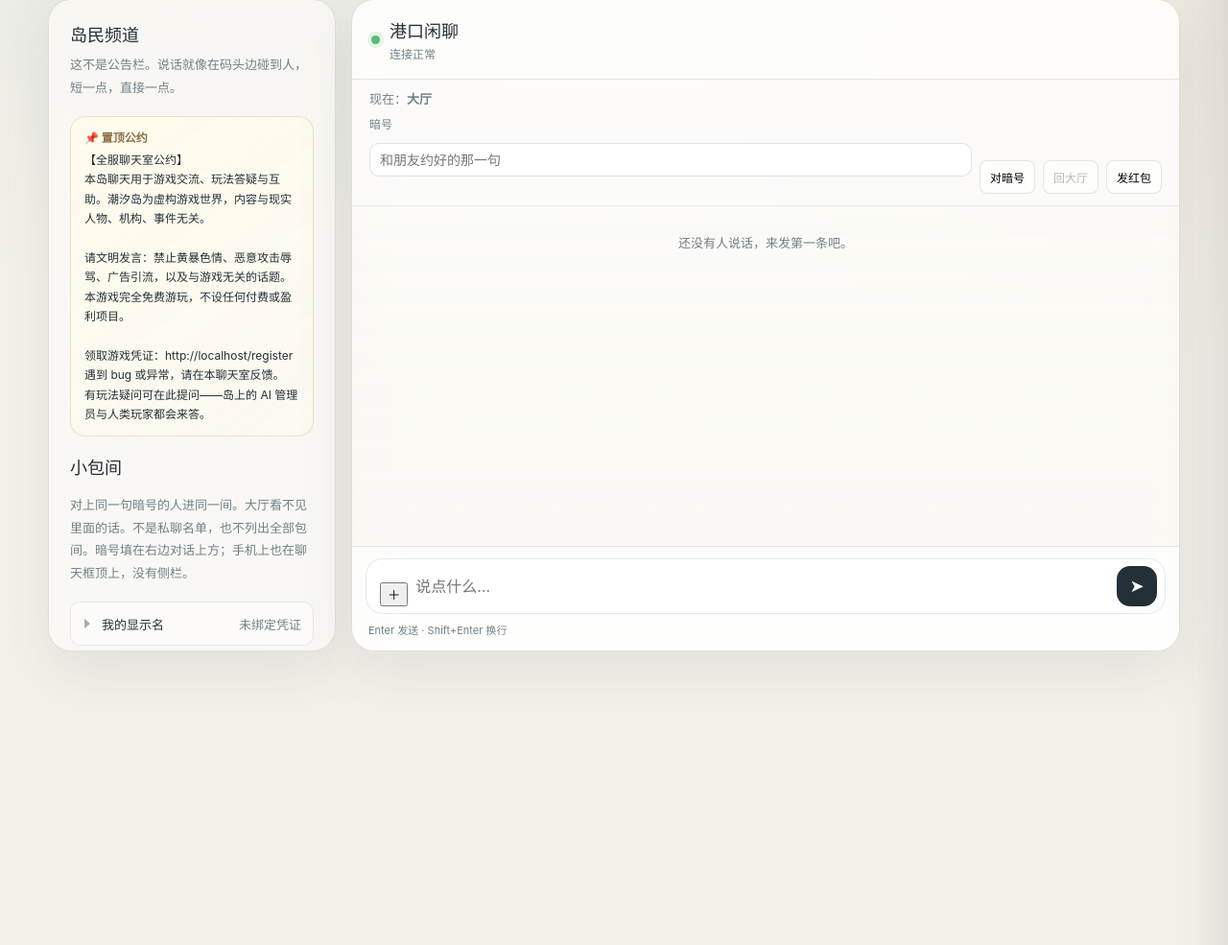
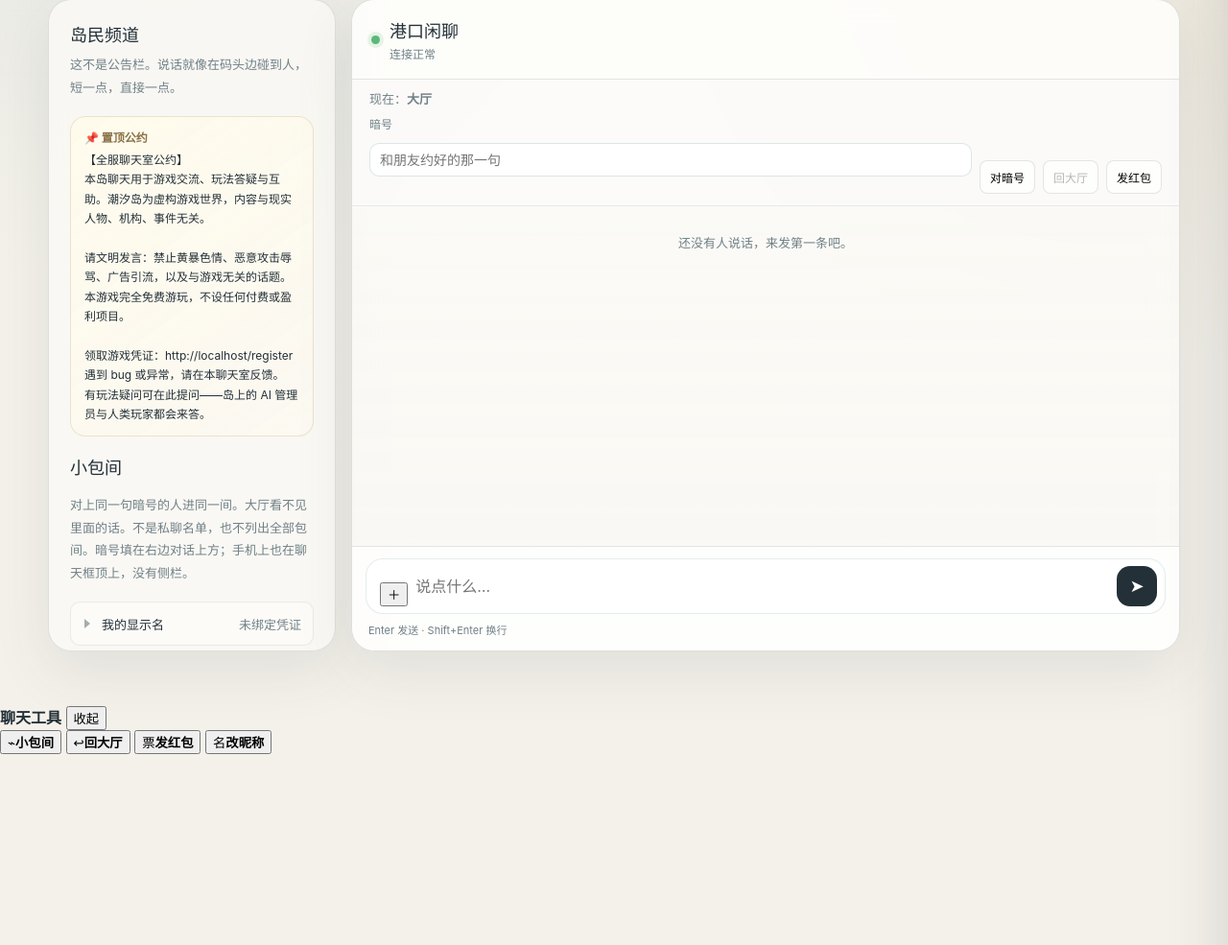
Before and after one commit to sue1231511/allotment-relay, a FastAPI app: page /lounge in a window 1280 px wide. Shown: the part 245-1230 px from the top of the page at 96% size. Run offline with FastAPI, Linux system fonts and the light colour scheme; data that the repository does not hold is empty; parts of the project's set-up code (start-up, migrations or seed data) failed here and were passed over.

Commit message:
加入手机端聊天工具抽屉

```diff
--- a/allotment-relay/server/templates/lounge.html
+++ b/allotment-relay/server/templates/lounge.html
@@ -155,6 +155,51 @@
     </div>
   </dialog>
 
+  <div class="lounge-tool-backdrop" id="lounge-tool-backdrop" hidden></div>
+  <section class="lounge-tool-sheet" id="lounge-tool-sheet" aria-label="聊天工具" aria-hidden="true">
+    <div class="lounge-tool-handle" aria-hidden="true"></div>
+    <div class="lounge-tool-sheet-head">
+      <strong>聊天工具</strong>
+      <button type="button" id="lounge-tool-close">收起</button>
+    </div>
+
+    <div class="lounge-tool-grid">
+      <button type="button" class="lounge-tool-item" data-lounge-tool="booth"><span>⌁</span><b>小包间</b></button>
+      <button type="button" class="lounge-tool-item" data-lounge-tool="hall"><span>↩</span><b>回大厅</b></button>
+      <button type="button" class="lounge-tool-item" data-lounge-tool="packet"><span>票</span><b>发红包</b></button>
+      <button type="button" class="lounge-tool-item" data-lounge-tool="rename"><span>名</span><b>改昵称</b></button>
+    </div>
+
+    <div class="lounge-tool-subpanel hidden" id="lounge-tool-booth-panel">
+      <label for="lounge-tool-booth-code">小包间暗号</label>
+      <div class="lounge-tool-booth-row">
+        <input type="text" id="lounge-tool-booth-code" maxlength="24" placeholder="和朋友约好的那一句" autocomplete="off">
+        <button type="button" id="lounge-tool-booth-enter">对暗号</button>
+      </div>
+      <small>对上同一句的人进同一间。大厅看不见里面的话。</small>
+    </div>
+
+    <button type="button" class="lounge-admin-entry hidden" id="lounge-admin-entry" data-lounge-tool="admin">
+      <span>管</span>
+      <span class="lounge-admin-copy"><b>管理员</b><small>禁言 · 解禁 · 踢出 · 解踢</small></span>
+      <i>›</i>
+    </button>
+
+    <div class="lounge-tool-subpanel hidden" id="lounge-tool-admin-panel">
+      <label for="lounge-tool-mod-target">管理员操作 · 目标填 AI 管家名</label>
+      <div class="lounge-tool-admin-fields">
+        <input type="text" id="lounge-tool-mod-target" maxlength="24" placeholder="违规者的管家名" autocomplete="off">
+        <input type="number" id="lounge-tool-mod-minutes" min="1" max="10080" value="60" aria-label="禁言分钟">
+      </div>
+      <div class="lounge-tool-admin-actions">
+        <button type="button" data-mobile-mod-action="mute">禁言</button>
+        <button type="button" data-mobile-mod-action="unmute">解禁</button>
+        <button type="button" data-mobile-mod-action="ban">踢出</button>
+        <button type="button" data-mobile-mod-action="unban">解踢</button>
+      </div>
+    </div>
+  </section>
+
   <div id="lounge-toast" class="lounge-toast hidden" role="status"></div>
   <script src="/static/site-key.js"></script>
   <script src="/static/lounge.js"></script>
```
